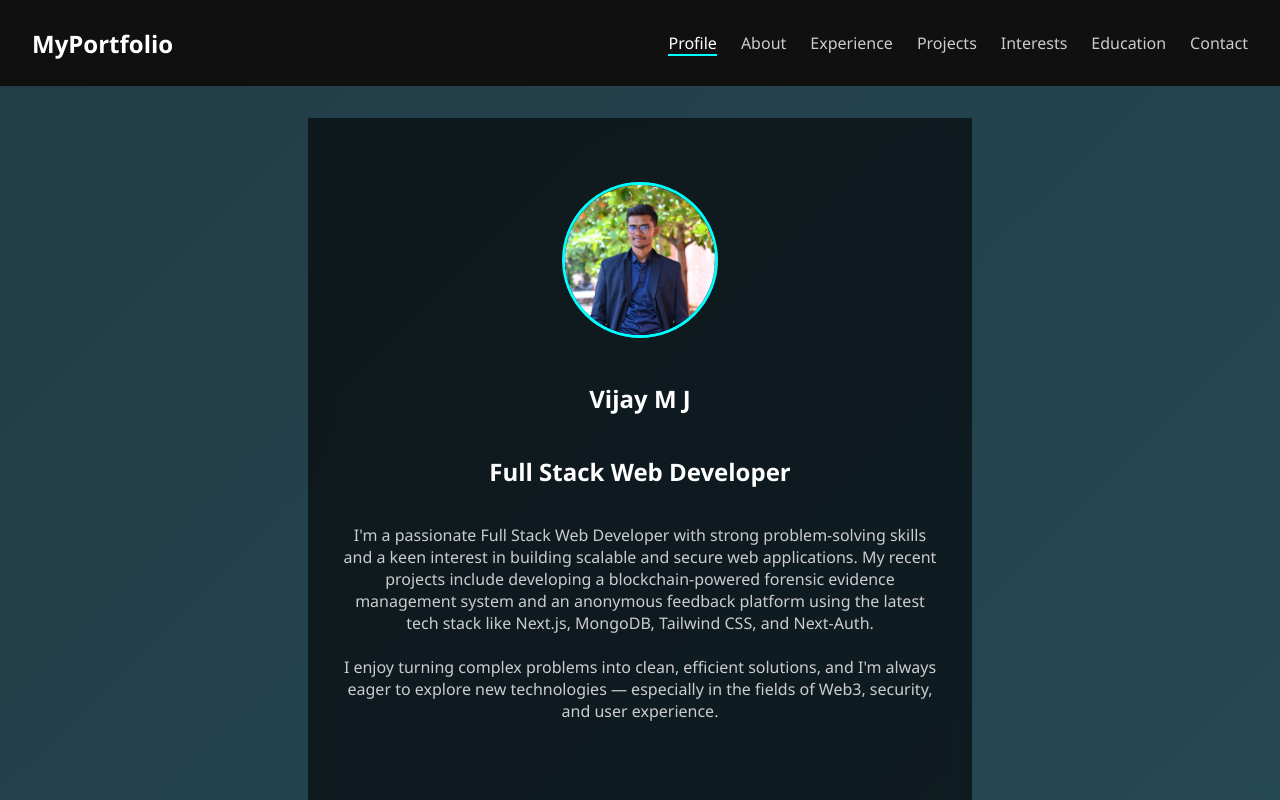
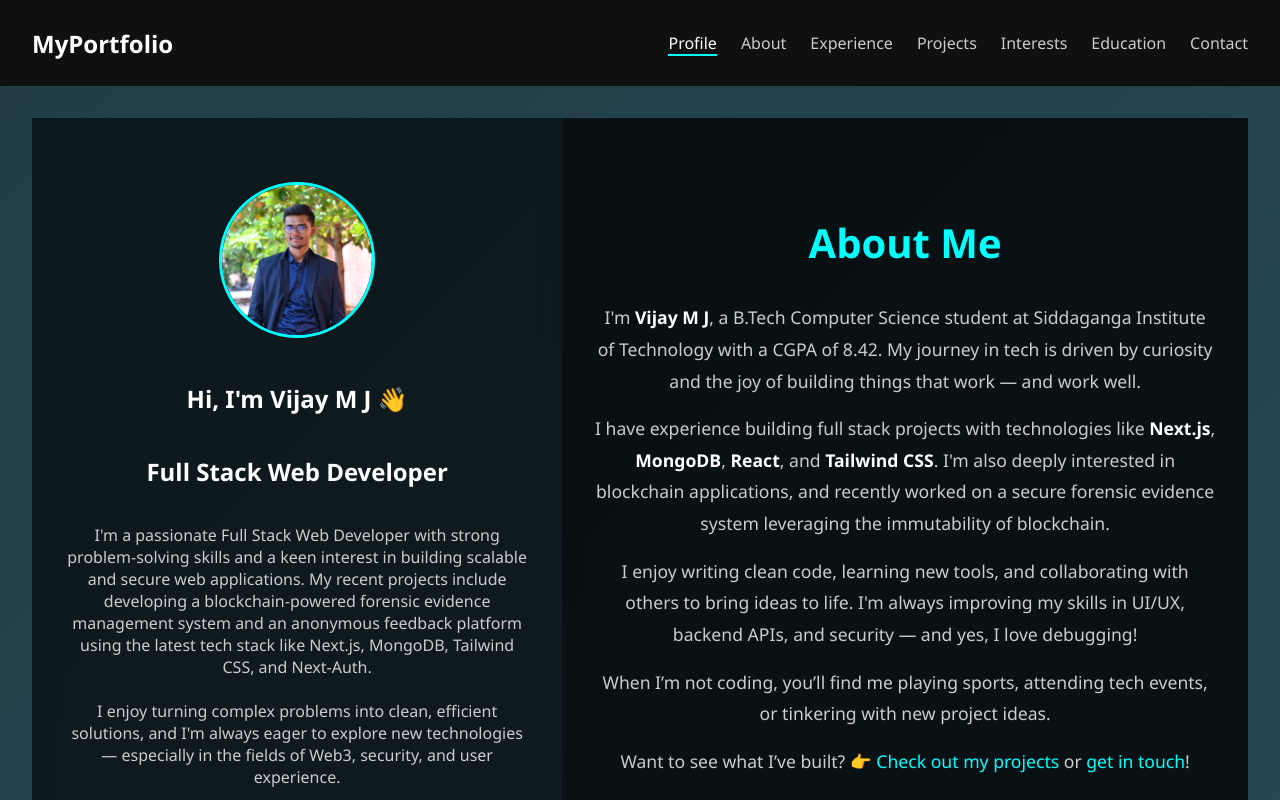
Before and after one commit to Vijaymj09/my-portfolio, a React (Vite) app: page / in a window 1280 px wide. Shown: the top 800 px of the page. Built offline with nearby package versions, Linux system fonts and the light colour scheme.

Commit message:
Add About and Profile components with styling; remove old Profile section

```diff
--- a/src/App.tsx
+++ b/src/App.tsx
@@ -2,7 +2,10 @@ import Navbar from "./components/Navbar";
 import Footer from "./components/Footer";
 import ParticlesBackground from "./components/ParticlesBackground";
 import "./App.css";
-import Profile from "./sections/Profile";
+import About from "./pages/About";
+
+import Profile from "./pages/Profile";
+
 
 function App() {
   return (
@@ -11,6 +14,7 @@ function App() {
       <Navbar />
       <main className="content">
       <Profile />
+      <About />
       </main>
       <Footer />
     </div>
--- a/src/pages/About.tsx
+++ b/src/pages/About.tsx
@@ -0,0 +1,29 @@
+import '../styles/About.css'; // Import the CSS file for styling
+const About = () => {
+  return (
+    <section className="about-section">
+      <h1 className="about-title">About Me</h1>
+      <p className="about-text">
+        I'm <strong>Vijay M J</strong>, a B.Tech Computer Science student at Siddaganga Institute of Technology with a CGPA of 8.42. My journey in tech is driven by curiosity and the joy of building things that work — and work well.
+      </p>
+
+      <p className="about-text">
+        I have experience building full stack projects with technologies like <strong>Next.js</strong>, <strong>MongoDB</strong>, <strong>React</strong>, and <strong>Tailwind CSS</strong>. I'm also deeply interested in blockchain applications, and recently worked on a secure forensic evidence system leveraging the immutability of blockchain.
+      </p>
+
+      <p className="about-text">
+        I enjoy writing clean code, learning new tools, and collaborating with others to bring ideas to life. I'm always improving my skills in UI/UX, backend APIs, and security — and yes, I love debugging!
+      </p>
+
+      <p className="about-text">
+        When I’m not coding, you’ll find me playing sports, attending tech events, or tinkering with new project ideas.
+      </p>
+
+      <p className="about-text call-to-action">
+        Want to see what I’ve built? 👉 <a href="#projects">Check out my projects</a> or <a href="#contact">get in touch</a>!
+      </p>
+    </section>
+  );
+};
+
+export default About;
--- a/src/pages/Profile.tsx
+++ b/src/pages/Profile.tsx
@@ -0,0 +1,21 @@
+import '../styles/Profile.css'; // Importing CSS styles for the Profile component
+const Profile = () => {
+  return (
+    <section className="profile-section">
+      <img
+        src="src/IMG_20250102_182116_154.webp"
+        alt="Vijay M J"
+        className="profile-pic"
+      />
+      <h1>Hi, I'm Vijay M J 👋</h1>
+      <h2>Full Stack Web Developer </h2>
+      <p className="profile-bio">
+        I'm a passionate Full Stack Web Developer with strong problem-solving skills and a keen interest in building scalable and secure web applications. My recent projects include developing a blockchain-powered forensic evidence management system and an anonymous feedback platform using the latest tech stack like Next.js, MongoDB, Tailwind CSS, and Next-Auth.
+        <br /><br />
+        I enjoy turning complex problems into clean, efficient solutions, and I'm always eager to explore new technologies — especially in the fields of Web3, security, and user experience.
+      </p>
+    </section>
+  );
+};
+
+export default Profile;
--- a/src/sections/Profile.tsx
+++ /dev/null
@@ -1,22 +0,0 @@
-import './Profile.css';
-
-const Profile = () => {
-  return (
-    <section className="profile-section">
-      <img
-        src="src/IMG_20250102_182116_154.webp" // Put the image in the public folder
-        alt="Vijay M J"
-        className="profile-pic"
-      />
-      <h1>Vijay M J</h1>
-      <h2>Full Stack Web Developer</h2>
-      <p className="profile-bio">
-        I'm a passionate Full Stack Web Developer with strong problem-solving skills and a keen interest in building scalable and secure web applications. My recent projects include developing a blockchain-powered forensic evidence management system and an anonymous feedback platform using the latest tech stack like Next.js, MongoDB, Tailwind CSS, and Next-Auth.
-        <br /><br />
-        I enjoy turning complex problems into clean, efficient solutions, and I'm always eager to explore new technologies — especially in the fields of Web3, security, and user experience.
-      </p>
-    </section>
-  );
-};
-
-export default Profile;
--- /dev/null
+++ b/src/styles/About.css
@@ -0,0 +1,36 @@
+.about-section {
+  min-height: 100vh;
+  padding: 4rem 2rem;
+  background-color: rgba(0, 0, 0, 0.75);
+  backdrop-filter: blur(8px);
+  color: #f0f0f0;
+  text-align: center;
+}
+
+.about-title {
+  font-size: 2.5rem;
+  font-weight: bold;
+  margin-bottom: 2rem;
+  color: #00ffff;
+}
+
+.about-text {
+  max-width: 800px;
+  margin: 1rem auto;
+  font-size: 1.1rem;
+  line-height: 1.8;
+  color: #ccc;
+}
+
+.about-text strong {
+  color: #ffffff;
+}
+
+.about-text a {
+  color: #00ffff;
+  text-decoration: none;
+}
+
+.about-text a:hover {
+  text-decoration: underline;
+}
```
Also changed, not shown: src/styles/Profile.css (renamed from src/sections/Profile.css).
